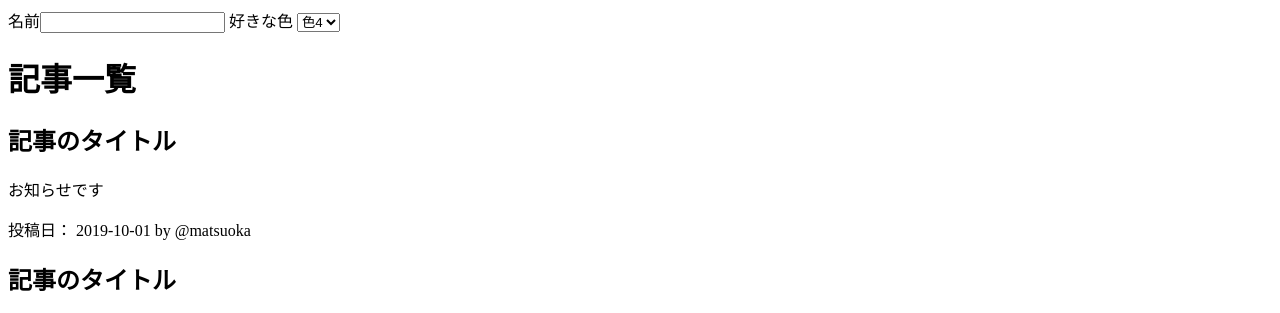
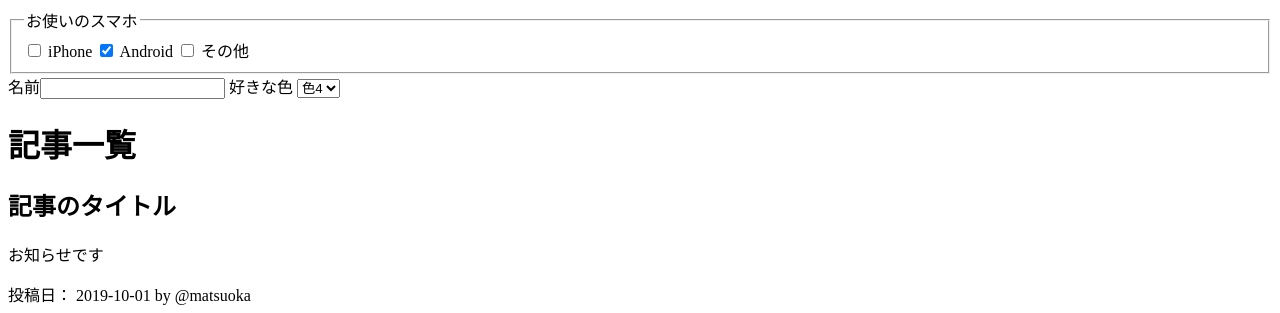
Before and after one commit to ma2ok/html_grammar, a plain HTML site: page index.html in a window 1280 px wide. Shown: the top 313 px of the page. Drawn offline with Linux system fonts and the light colour scheme.

Commit message:
チェックボックス追加

```diff
--- a/index.html
+++ b/index.html
@@ -6,6 +6,13 @@
   <meta name="description" content="プログラミング学習サービスのドットインストールです">
   <link rel="icon" href="favicon.ico"> </head>
 <body>
+
+  <fieldset>
+    <legend>お使いのスマホ</legend>
+    <label><input type="checkbox"> iPhone</label>
+    <label><input type="checkbox" checked> Android</label>
+    <label><input type="checkbox"> その他</label>
+  </fieldset>
 
   <label>名前<input type="text"></label>
 
```
